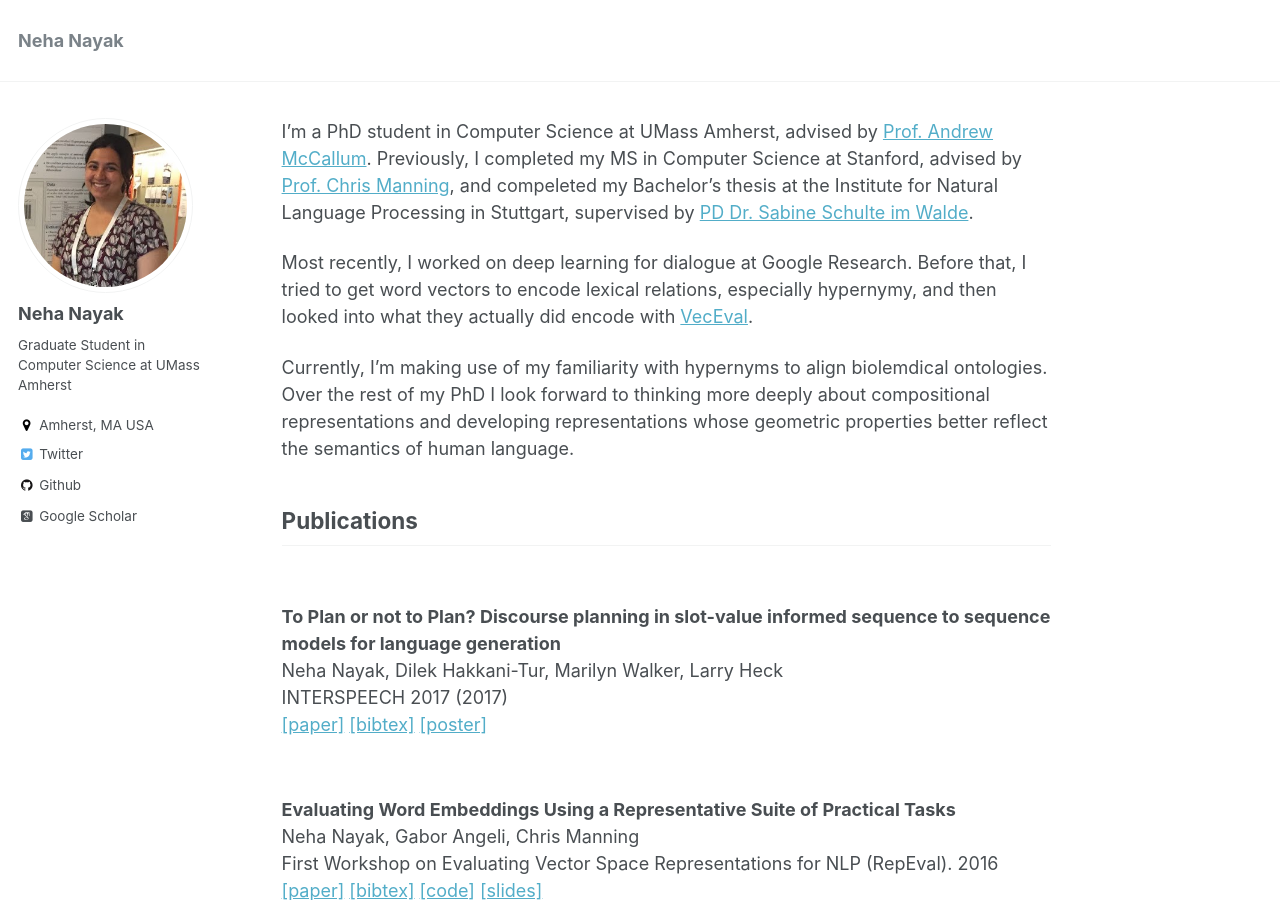
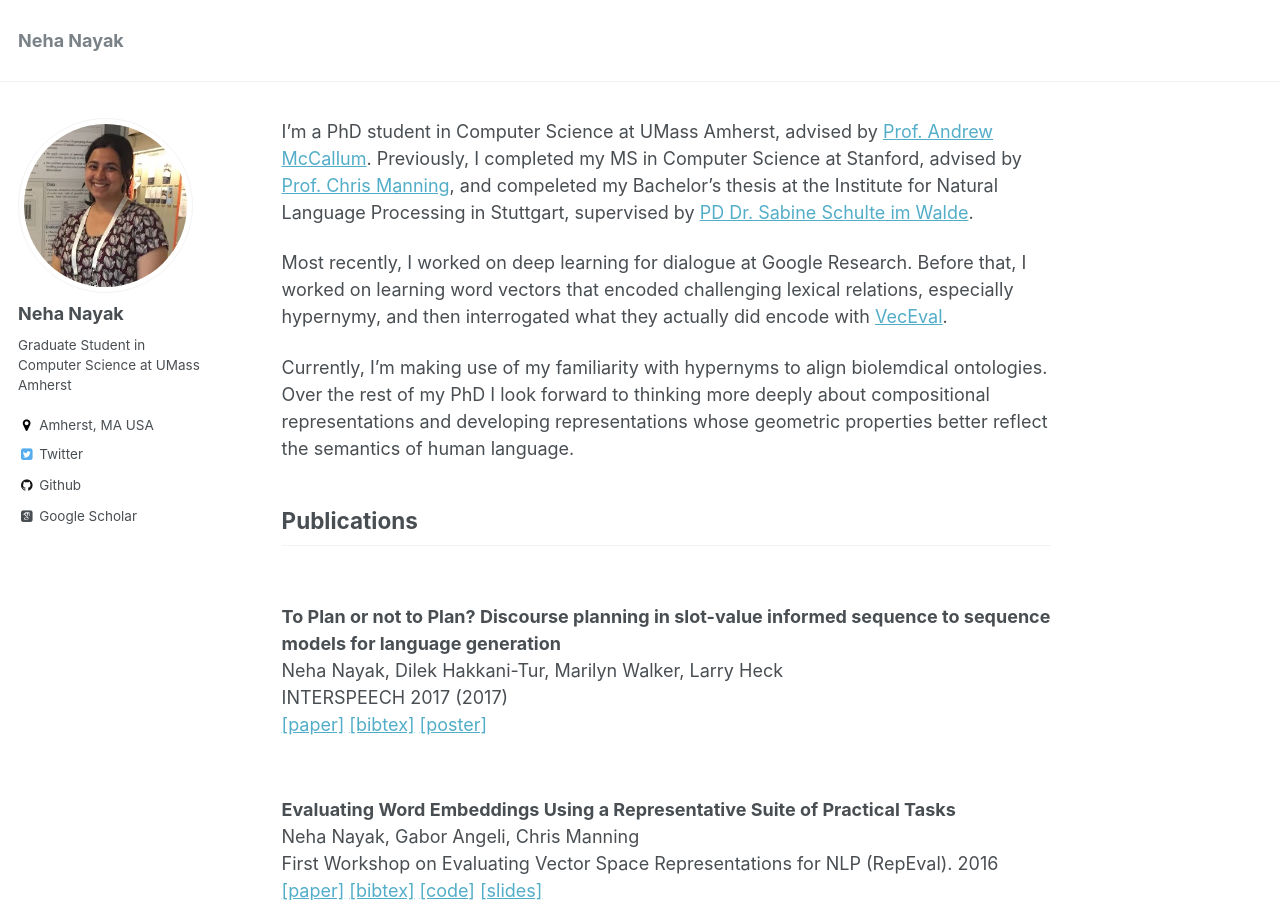
Before and after one commit to nnkennard/nnkennard.github.io, a Jekyll site: the page built from index.md, in a window 1280 px wide and 900 px high. Built offline with Jekyll 4.4.1, drawn with Linux system fonts in a browser that asks for light colours; some web fonts are replaced; our own code applies the rules of GitHub Pages for plain Markdown files.

Commit message:
complete statement

```diff
--- a/index.md
+++ b/index.md
@@ -1,8 +1,7 @@
 I'm a PhD student in Computer Science at UMass Amherst, advised by [Prof. Andrew McCallum](https://people.cs.umass.edu/~mccallum/). Previously, I completed my MS in Computer Science at Stanford, advised by [Prof. Chris Manning](https://nlp.stanford.edu/~manning/), and compeleted my Bachelor's thesis at the Institute for Natural Language Processing in Stuttgart, supervised by [PD Dr. Sabine Schulte im Walde](http://www.schulteimwalde.de/).
 
 Most recently, I worked on deep learning for dialogue at Google Research. Before
-that, I tried to get word vectors to encode lexical relations, especially
-hypernymy, and then looked into what they actually did encode with [VecEval](http://www.veceval.com).
+that, I worked on learning word vectors that encoded challenging lexical relations, especially hypernymy, and then interrogated what they actually did encode with [VecEval](http://www.veceval.com).
 
 Currently, I'm making use of my familiarity with hypernyms to align biolemdical ontologies. Over the rest of my PhD I look forward to thinking more deeply about compositional representations and developing representations whose geometric properties better reflect the semantics of human language.
 
```
